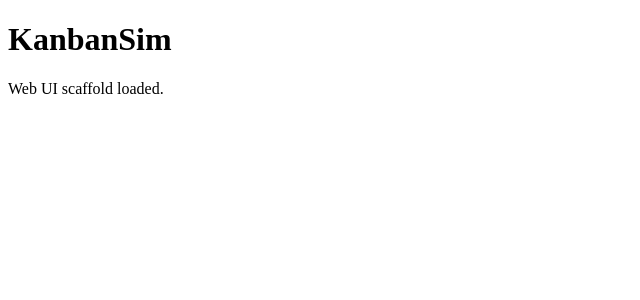
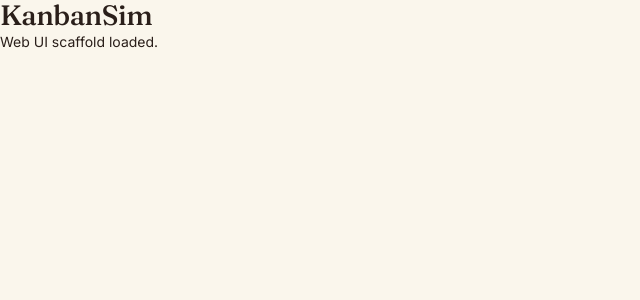
Before and after one commit to christulino/kanbansim, a React (Vite) app in the folder packages/web/: page / in a window 1280 px wide. Shown: the top 300 px of the page, without its empty margins (0-640 px from the left). Built offline with nearby package versions, Linux system fonts and the light colour scheme.

Commit message:
feat(web): css design tokens and lab-notebook grid background

```diff
--- a/packages/web/src/main.tsx
+++ b/packages/web/src/main.tsx
@@ -1,6 +1,10 @@
 import React from "react";
 import ReactDOM from "react-dom/client";
 import { App } from "./App.js";
+import "./styles/tokens.css";
+import "./styles/reset.css";
+import "./styles/global.css";
+import "./styles/grid-paper.css";
 
 const root = document.getElementById("root");
 if (!root) throw new Error("#root not found");
--- /dev/null
+++ b/packages/web/src/styles/global.css
@@ -0,0 +1,43 @@
+h1, h2, h3 {
+  font-family: var(--serif);
+  font-weight: 500;
+  letter-spacing: -0.018em;
+  line-height: 1.1;
+}
+
+.label {
+  font-family: var(--mono);
+  font-size: 10px;
+  text-transform: uppercase;
+  letter-spacing: 0.16em;
+  color: var(--text-soft);
+}
+
+.mono { font-family: var(--mono); }
+
+.btn {
+  font-family: var(--sans);
+  font-size: 13px;
+  padding: 10px 16px;
+  border-radius: 3px;
+  border: 1px solid var(--rule);
+  background: transparent;
+  color: var(--text);
+  font-weight: 500;
+  white-space: nowrap;
+}
+.btn:hover { background: var(--bg-paper); }
+.btn:disabled { opacity: 0.45; cursor: not-allowed; }
+
+.btn-primary {
+  background: var(--accent);
+  color: var(--bg);
+  border-color: var(--accent);
+}
+.btn-primary:hover:not(:disabled) { background: var(--accent-deep); }
+
+.btn-warning {
+  background: var(--warning);
+  color: var(--bg);
+  border-color: var(--warning);
+}
--- /dev/null
+++ b/packages/web/src/styles/grid-paper.css
@@ -0,0 +1,18 @@
+body {
+  background: var(--bg);
+  color: var(--text);
+  font-family: var(--sans);
+  font-size: 14px;
+  line-height: 1.55;
+}
+
+[data-surface="paper"] {
+  background-image:
+    linear-gradient(var(--grid) 1px, transparent 1px),
+    linear-gradient(90deg, var(--grid) 1px, transparent 1px);
+  background-size: 22px 22px;
+}
+
+@media (max-width: 760px) {
+  [data-surface="paper"] { background-size: 16px 16px; }
+}
--- /dev/null
+++ b/packages/web/src/styles/reset.css
@@ -0,0 +1,6 @@
+*, *::before, *::after { box-sizing: border-box; margin: 0; padding: 0; min-width: 0; }
+html, body { height: 100%; }
+body { overflow-x: hidden; }
+button { font: inherit; color: inherit; cursor: pointer; }
+a { color: inherit; }
+img, svg { display: block; max-width: 100%; }
--- /dev/null
+++ b/packages/web/src/styles/tokens.css
@@ -0,0 +1,49 @@
+:root {
+  --bg: #FAF6EC;
+  --bg-paper: #F4EEDC;
+  --bg-deep: #EBE3CC;
+  --grid: rgba(42, 31, 26, 0.07);
+  --grid-deep: rgba(42, 31, 26, 0.14);
+  --text: #2A1F1A;
+  --text-soft: #6B5D52;
+  --text-faint: #9A8A7A;
+  --accent: #1F6F6B;
+  --accent-deep: #134341;
+  --accent-soft: rgba(31, 111, 107, 0.10);
+  --warning: #C44834;
+  --warning-soft: rgba(196, 72, 52, 0.10);
+  --series-1: #1F6F6B;
+  --series-2: #C44834;
+  --series-3: #C99A3A;
+  --series-4: #6B7BA4;
+  --series-5: #8B6B9E;
+  --rule: rgba(42, 31, 26, 0.18);
+  --rule-soft: rgba(42, 31, 26, 0.10);
+  --serif: 'Fraunces', Georgia, 'Times New Roman', serif;
+  --sans: 'Inter', -apple-system, BlinkMacSystemFont, sans-serif;
+  --mono: 'JetBrains Mono', 'Menlo', monospace;
+  --hand: 'Caveat', cursive;
+}
+
+[data-theme="dark"] {
+  --bg: #1A1410;
+  --bg-paper: #221A14;
+  --bg-deep: #2B2018;
+  --grid: rgba(244, 238, 220, 0.06);
+  --grid-deep: rgba(244, 238, 220, 0.12);
+  --text: #F4EEDC;
+  --text-soft: #B8A99A;
+  --text-faint: #7A6B5C;
+  --accent: #4FB3AE;
+  --accent-deep: #6FCBC6;
+  --accent-soft: rgba(79, 179, 174, 0.14);
+  --warning: #E07A66;
+  --warning-soft: rgba(224, 122, 102, 0.14);
+  --series-1: #4FB3AE;
+  --series-2: #E07A66;
+  --series-3: #E0BA5E;
+  --series-4: #95A4C8;
+  --series-5: #B795C8;
+  --rule: rgba(244, 238, 220, 0.20);
+  --rule-soft: rgba(244, 238, 220, 0.10);
+}
```
